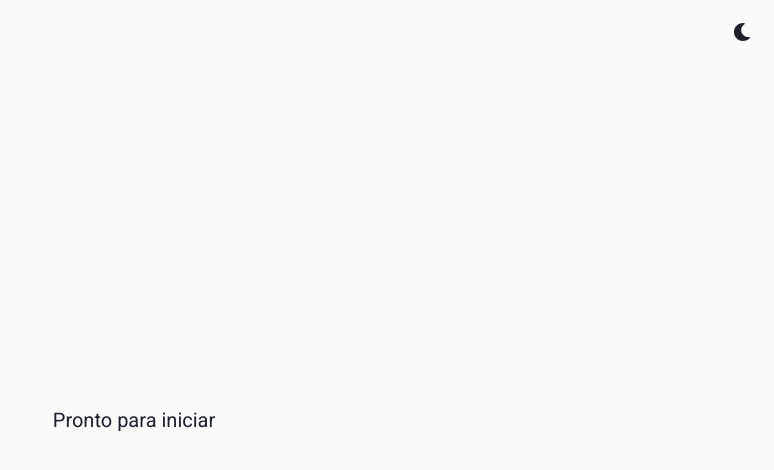
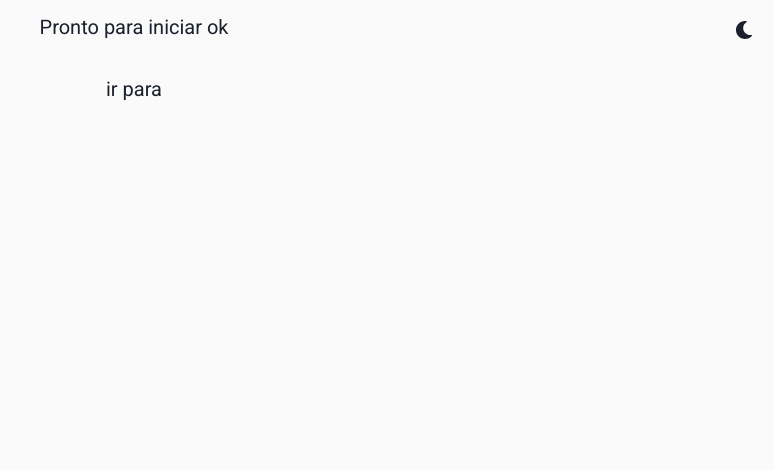
Before and after one commit to ericut/projeto-my-delivery, a React (Create React App) app: page / in a window 1280 px wide. Shown: the top 470 px of the page, without its empty margins (506-1280 px from the left). Built offline with nearby package versions, Linux system fonts and the light colour scheme.

Commit message:
core: implementação das rotas e parametros para popular tela

```diff
--- a/src/App.tsx
+++ b/src/App.tsx
@@ -1,18 +1,25 @@
-import * as React from "react";
-import { ChakraProvider, Box, Text, VStack, Grid } from "@chakra-ui/react";
-import { ColorModeSwitcher } from "./components/ColorModeSwitcher";
-// theme
-import MyCustomTheme from "./theme/MyCustomTheme";
+import React from 'react';
+import { BrowserRouter, Switch, Route } from 'react-router-dom';
+// chakra
+import { ChakraProvider, Flex } from '@chakra-ui/react';
+// my theme
+import MyCustomTheme from './theme/MyCustomTheme';
+// components
+import { ColorModeSwitcher } from './components/ColorModeSwitcher';
+// pages
+import ListagemPedidos from './pages/ListagemPedidos';
+import DetalhePedido from './pages/DetalhePedido';
 
 export const App = () => (
   <ChakraProvider resetCSS={true} theme={MyCustomTheme}>
-    <Box textAlign="center" fontSize="xl">
-      <Grid minH="100vh" p={3}>
-        <ColorModeSwitcher justifySelf="flex-end" />
-        <VStack spacing={8}>
-          <Text>Pronto para iniciar</Text>
-        </VStack>
-      </Grid>
-    </Box>
+    <BrowserRouter>
+      <Flex position="absolute" right="10px" top="10px">
+        <ColorModeSwitcher />
+      </Flex>
+      <Switch>
+        <Route exact path="/" component={ListagemPedidos} />
+        <Route exact path="/detalhes/:id" component={DetalhePedido} />
+      </Switch>
+    </BrowserRouter>
   </ChakraProvider>
 );
--- /dev/null
+++ b/src/pages/DetalhePedido.tsx
@@ -0,0 +1,25 @@
+import React, { useEffect } from 'react';
+import { useParams, Link } from 'react-router-dom';
+// chakra
+import { Box, Text, VStack, Grid } from '@chakra-ui/react';
+
+const DetalhePedido = () => {
+  let { id }: any = useParams();
+
+  useEffect(() => {
+    console.log(id);
+  }, [id]);
+
+  return (
+    <Box textAlign="center" fontSize="xl">
+      <Grid minH="100vh" p={3}>
+        <VStack spacing={8}>
+          <Text>{id}</Text>
+          <Link to="/">voltar</Link>
+        </VStack>
+      </Grid>
+    </Box>
+  );
+};
+
+export default DetalhePedido;
--- /dev/null
+++ b/src/pages/ListagemPedidos.tsx
@@ -0,0 +1,19 @@
+import React from 'react';
+import { Link } from 'react-router-dom';
+// chakra
+import { Box, Text, VStack, Grid } from '@chakra-ui/react';
+
+const ListagemPedidos = () => {
+  return (
+    <Box textAlign="center" fontSize="xl">
+      <Grid minH="100vh" p={3}>
+        <VStack spacing={8}>
+          <Text>Pronto para iniciar ok</Text>
+          <Link to="/detalhes/1394">ir para</Link>
+        </VStack>
+      </Grid>
+    </Box>
+  );
+};
+
+export default ListagemPedidos;
```
Also changed, not shown: package.json (+10 -1 lines), src/components/ColorModeSwitcher.tsx (+4 -5 lines), src/index.tsx (+7 -5 lines), tsconfig.json (+5 -10 lines), 2 other files (tests, documents, lock files or other folders).
